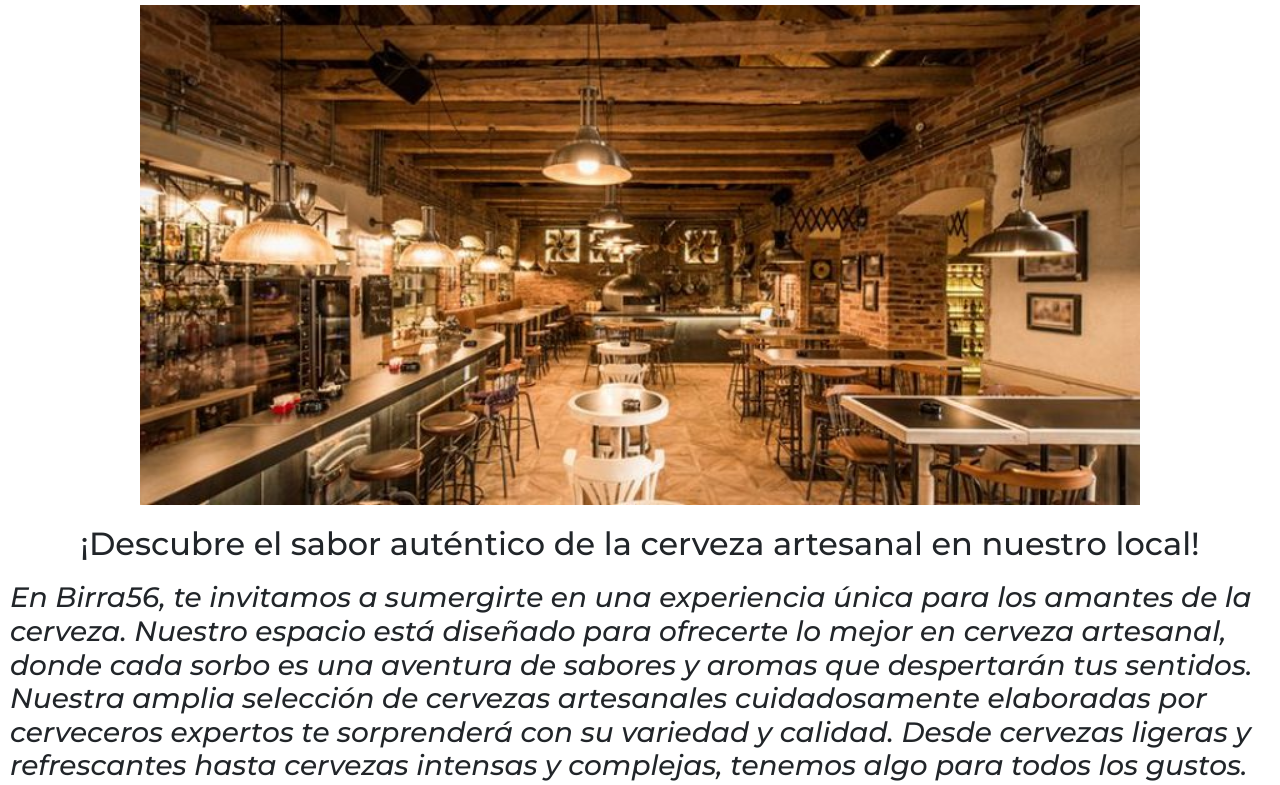
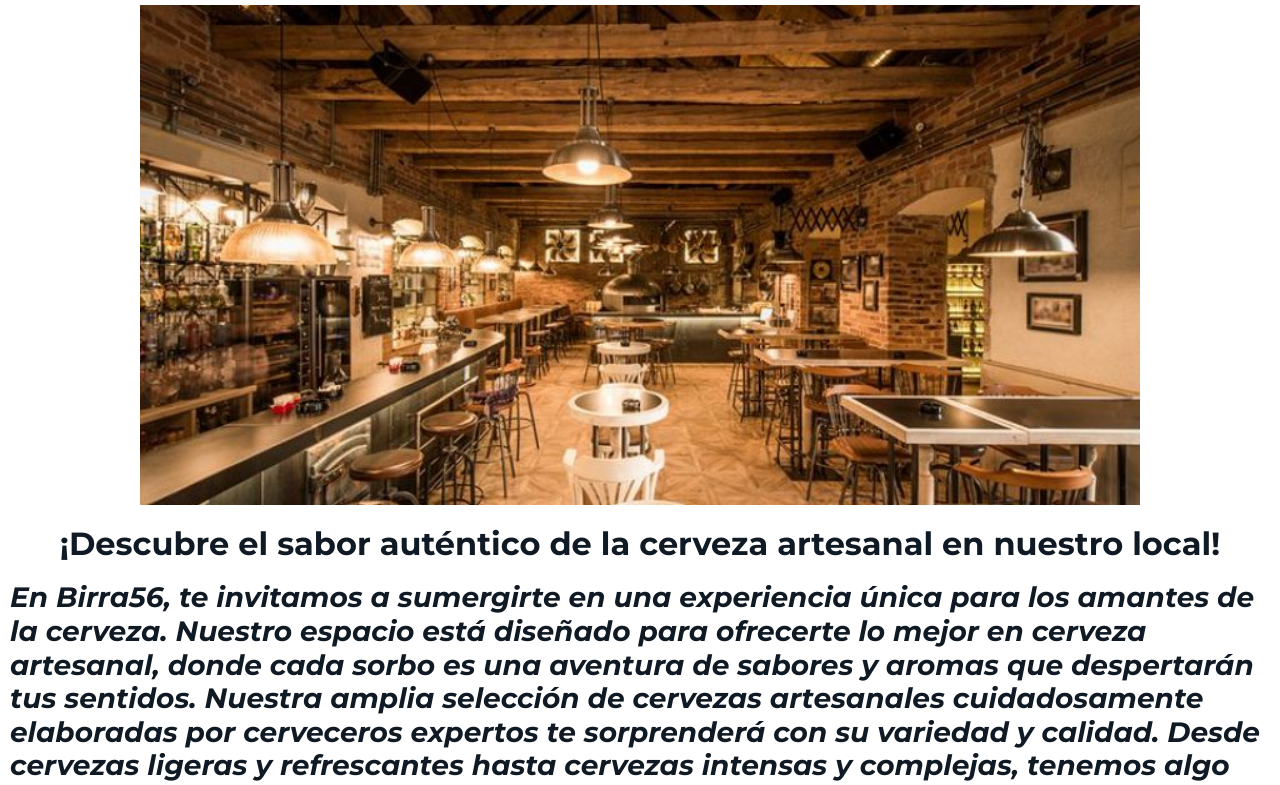
Before and after one commit to Pablo-Moabro/PF-Moabro, a website: page pages/locales.html in a window 1280 px wide. Shown: the part 187-972 px from the top of the page. Drawn offline with Linux system fonts and the light colour scheme.

Commit message:
style.css pasado a main.css de scss

```diff
--- a/pages/locales.html
+++ b/pages/locales.html
@@ -5,7 +5,7 @@
     <meta name="viewport" content="width=device-width, initial-scale=1.0">
     <link rel="icon" href="../img/transparente2.png" type="image/x-icon">
     <link rel="stylesheet" href="../css/bootstrap.min.css">
-    <link rel="stylesheet" href="../css/style.css">
+    <link rel="stylesheet" href="../css/main.css">
     <link rel="preconnect" href="https://fonts.googleapis.com">
     <link rel="preconnect" href="https://fonts.gstatic.com" crossorigin>
     <link href="https://fonts.googleapis.com/css2?family=Montserrat:ital,wght@0,100..900;1,100..900&display=swap" rel="stylesheet">
--- a/scss/views/_home.scss
+++ b/scss/views/_home.scss
@@ -13,7 +13,7 @@ body{
     justify-content: center;
     img{
         max-width: 100%;
-    height: auto;
+        height: auto;
     }
 }
 
```
Also changed, not shown: index.html (+1 -1 lines), pages/cervezas.html (+1 -1 lines), pages/contacto.html (+1 -1 lines), pages/nosotros.html (+1 -1 lines).
